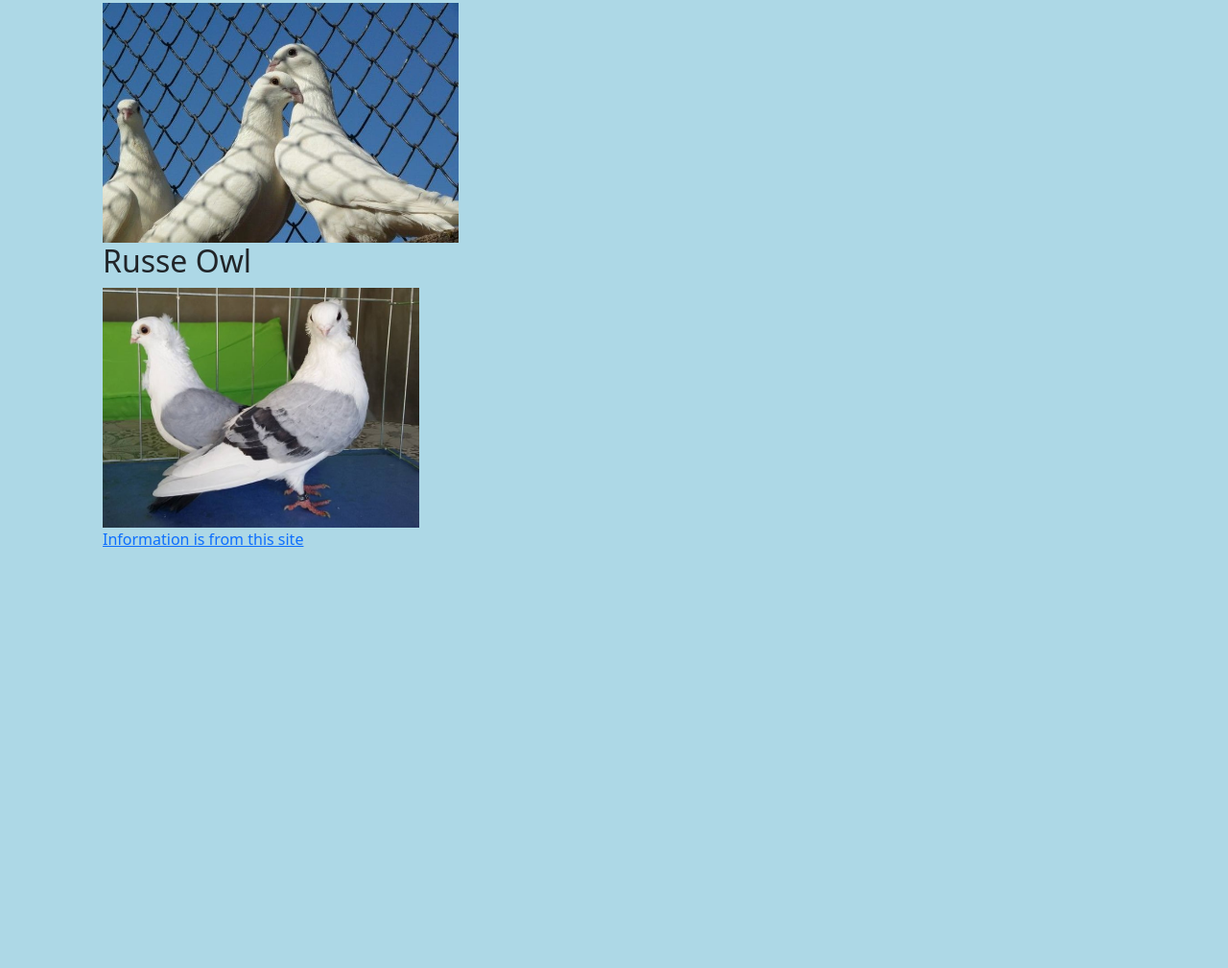
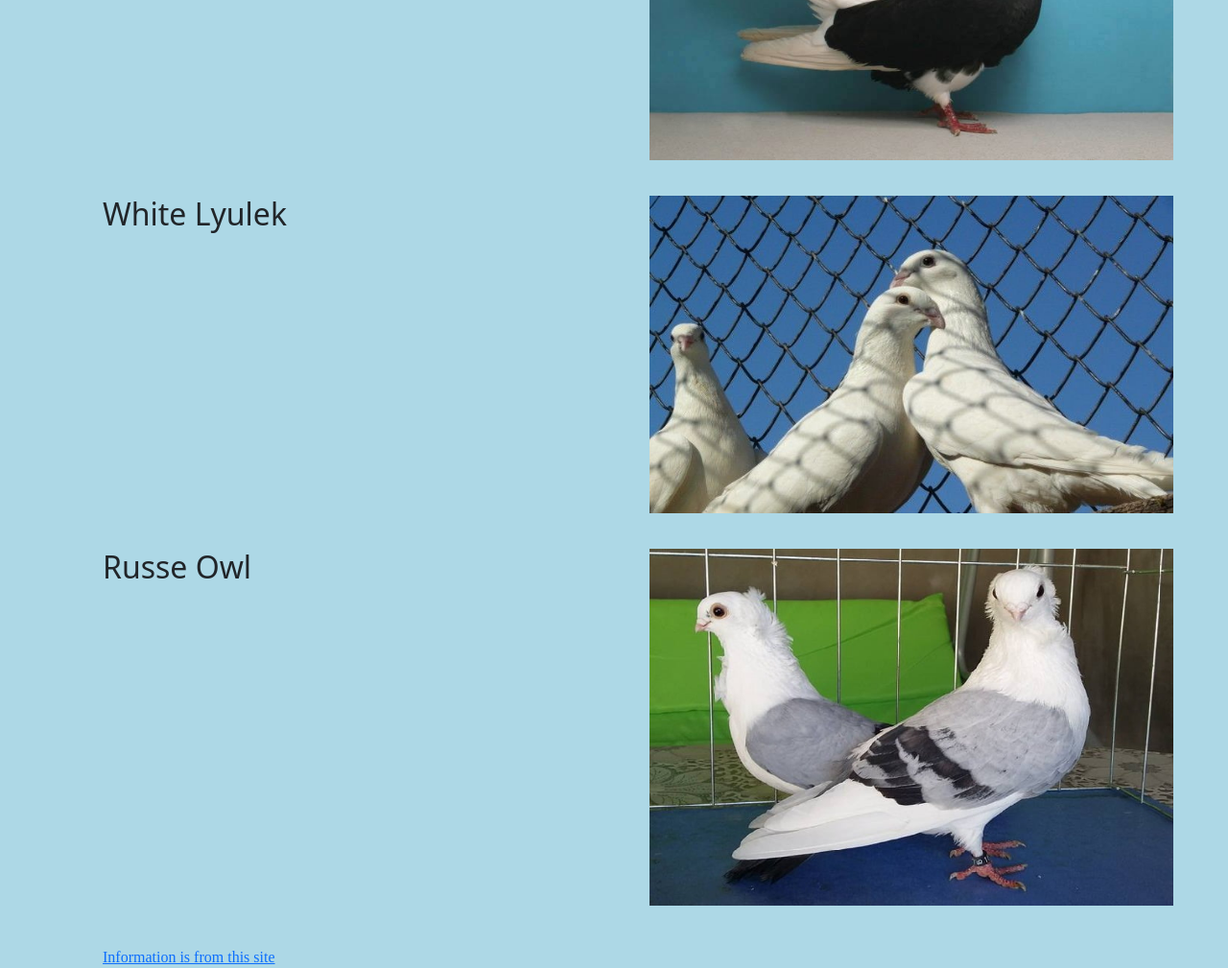
Before and after one commit to salihkahraman123/mywebsite, a plain HTML site: page bulgarianpigeons.html in a window 1280 px wide. Shown: the part 645-1654 px from the top of the page at 96% size. Before the commit the page ends 1235 px from the top, so only its background shows below. Drawn offline with Linux system fonts and the light colour scheme.

Commit message:
obicham bankata

```diff
--- a/bulgarianpigeons.html
+++ b/bulgarianpigeons.html
@@ -32,12 +32,22 @@
 					<img src="Beloslatin-whitehead-Roller.jpg">
 				</div>
 			</div>
-
-			<h2>White Lyulek</h2>
-			<img src="White-Lyulek.jpg">
-
-			<h2>Russe Owl</h2>
-			<img src="ruse_owl.jpg">
+			<div class = "row">
+				<div class = "col">
+					<h2>White Lyulek</h2>
+				</div>
+				<div class = "col">
+					<img src="White-Lyulek.jpg">
+				</div>
+			</div>
+			<div class = "row">
+				<div class = "col">
+					<h2>Russe Owl</h2>
+				</div>
+				<div class = "col">
+					<img src="ruse_owl.jpg">
+				</div>
+			</div>
 
 			<p><a href = "https://www.pigeontype.info/2018/12/04/bulgarian-fancy-pigeon-breeds/">Information is from this site</a></p>
 		</div>
--- a/style.css
+++ b/style.css
@@ -5,6 +5,7 @@ text-align: left;
 margin-left: 25px;
 }
 p{
+font-family: "Times New Roman", Times, serif;
 text-align: justify;
 margin-left: 25px;
 }
@@ -19,6 +20,6 @@ color: purple
 
 img, video, iframe{
 margin-left: 25px;
-height: 250px;
-width: auto;
+height: 90%;
+width: 100%;
 }
```
Also changed, not shown: index.html (+1 -4 lines), origin.html (+1 -1 lines).
